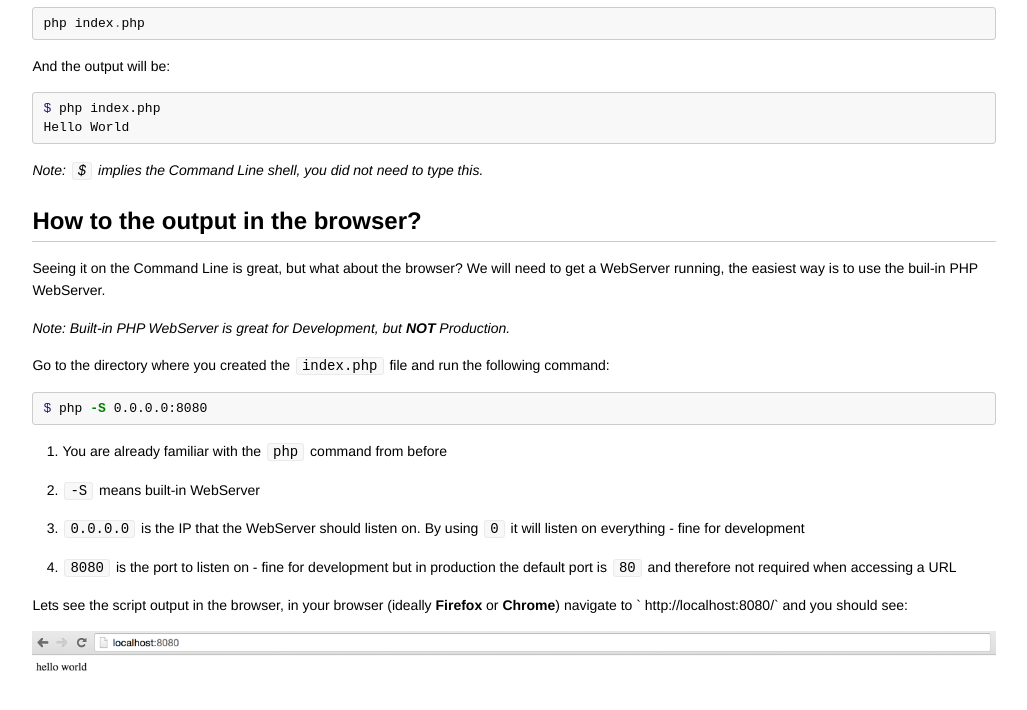
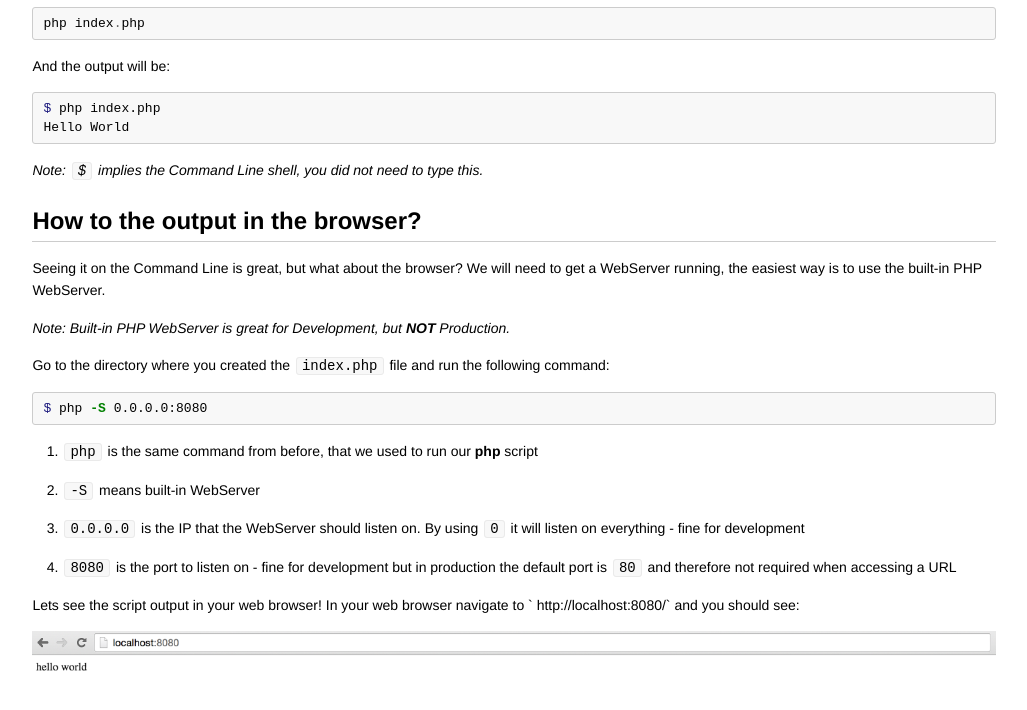
Before and after one commit to codebar/tutorials, a Jekyll site: the page built from php/lesson1/tutorial.md, in a window 1280 px wide and 900 px high, scrolled down 1095 px. Shown: the top 710 px of the window, without its empty margins (126-1153 px from the left). Built offline with Jekyll 4.4.1, drawn with Linux system fonts in a browser that asks for light colours; Markdown is read by kramdown in place of the engine named in the settings.

Commit message:
Fixed typos and Improved wording

````diff
--- a/php/lesson1/tutorial.md
+++ b/php/lesson1/tutorial.md
@@ -60,7 +60,7 @@ Hello World
 
 ## How to the output in the browser?
 
-Seeing it on the Command Line is great, but what about the browser? We will need to get a WebServer running, the easiest way is to use the buil-in PHP WebServer.
+Seeing it on the Command Line is great, but what about the browser? We will need to get a WebServer running, the easiest way is to use the built-in PHP WebServer.
 
 *Note: Built-in PHP WebServer is great for Development, but **NOT** Production.*
 
@@ -70,12 +70,12 @@ Go to the directory where you created the `index.php` file and run the following
 $ php -S 0.0.0.0:8080
 ```
 
-1. You are already familiar with the `php` command from before
+1. `php` is the same command from before, that we used to run our **php** script
 2. `-S` means built-in WebServer
 3. `0.0.0.0` is the IP that the WebServer should listen on. By using `0` it will listen on everything - fine for development
 4. `8080` is the port to listen on - fine for development but in production the default port is `80` and therefore not required when accessing a URL
 
-Lets see the script output in the browser, in your browser (ideally **Firefox** or **Chrome**) navigate to ` http://localhost:8080/` and you should see:
+Lets see the script output in your web browser! In your web browser navigate to ` http://localhost:8080/` and you should see:
 
 ![Hello World](assets/images/helloworld.png)
 
````
